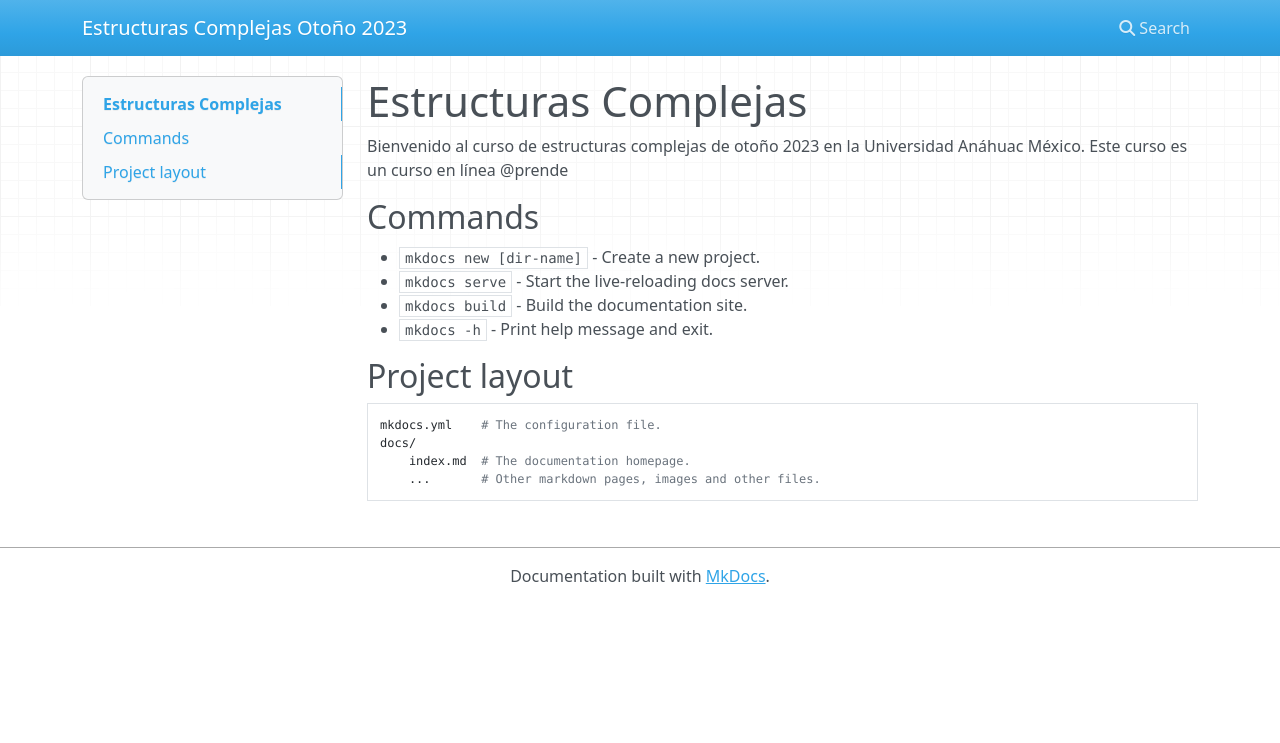
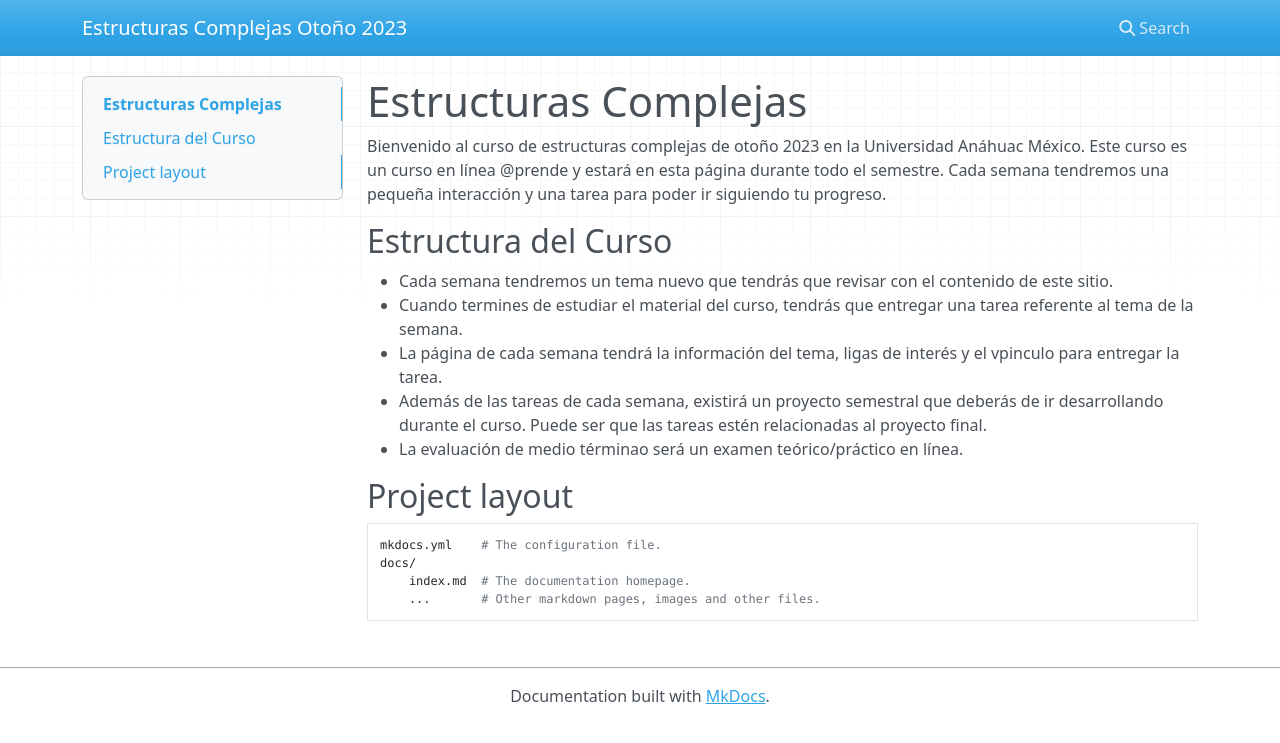
Before and after one commit to rshiordia/curso-complejas, an MkDocs documentation site: the page built from docs/index.md, in a window 1280 px wide. Shown: the top 743 px of the page. Built offline with MkDocs 1.6.1, drawn with Linux system fonts in a browser that asks for light colours; nearby versions of some CDN libraries.

Commit message:
index.md

```diff
--- a/docs/index.md
+++ b/docs/index.md
@@ -1,14 +1,15 @@
 # Estructuras Complejas
 
 Bienvenido al curso de estructuras complejas de otoño 2023 en la Universidad Anáhuac México.
-Este curso es un curso en línea @prende
+Este curso es un curso en línea @prende y estará en esta página durante todo el semestre. Cada semana tendremos una pequeña interacción y una tarea para poder ir siguiendo tu progreso.
 
-## Commands
+## Estructura del Curso
 
-* `mkdocs new [dir-name]` - Create a new project.
-* `mkdocs serve` - Start the live-reloading docs server.
-* `mkdocs build` - Build the documentation site.
-* `mkdocs -h` - Print help message and exit.
+* Cada semana tendremos un tema nuevo que tendrás que revisar con el contenido de este sitio.
+* Cuando termines de estudiar el material del curso, tendrás que entregar una tarea referente al tema de la semana.
+* La página de cada semana tendrá la información del tema, ligas de interés y el vpinculo para entregar la tarea.
+* Además de las tareas de cada semana, existirá un proyecto semestral que deberás de ir desarrollando durante el curso. Puede ser que las tareas estén relacionadas al proyecto final.
+* La evaluación de medio términao será un examen teórico/práctico en línea.
 
 ## Project layout
 
```
